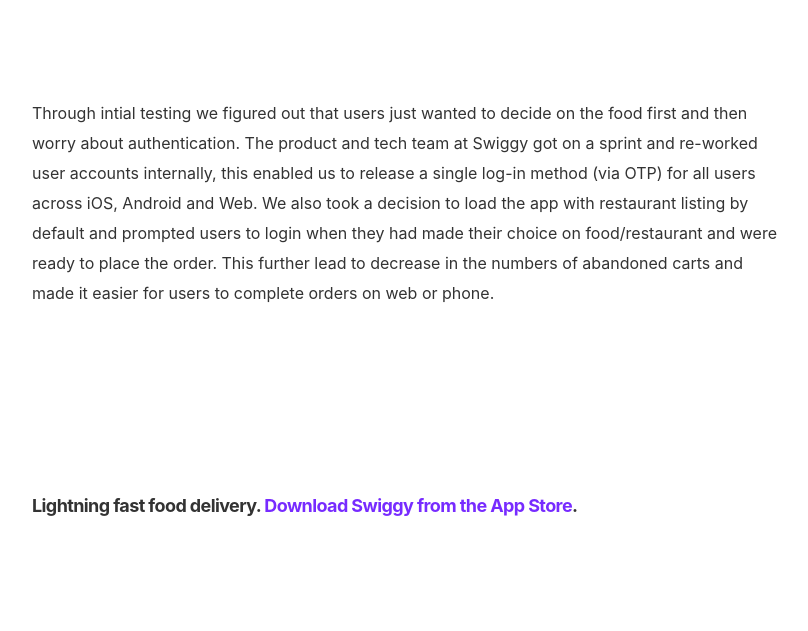
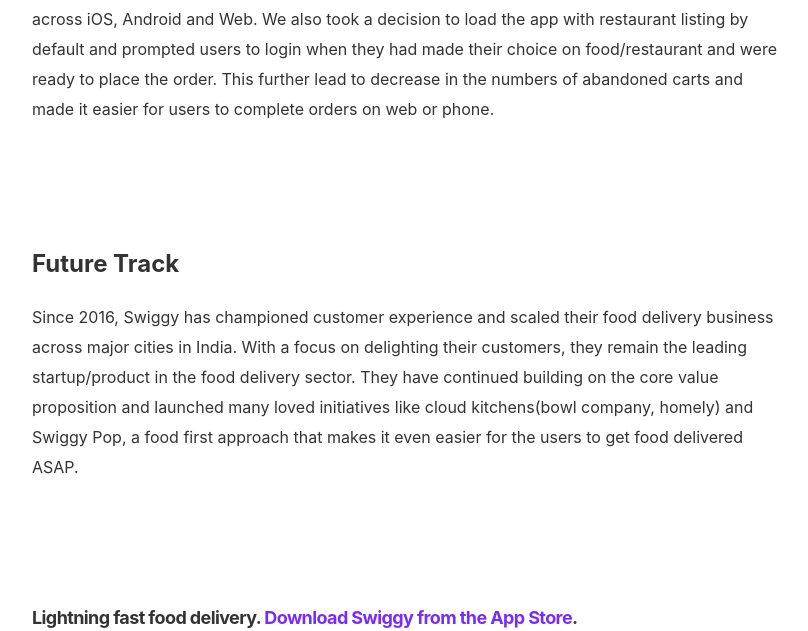
Before and after one commit to mnsvz/mnsvz.github.io, a Jekyll site: the page built from _posts/2016-03-09-swiggy-consumer-app.markdown, in a window 1280 px wide and 900 px high, scrolled down 7067 px, cut to the strip 269-900 px from the top of the window. Shown: the whole strip, without its empty margins (234-1042 px from the left). Built offline with Jekyll 4.4.1, drawn with Linux system fonts in a browser that asks for light colours; before the commit the page ends 7855 px from its top, so only the background shows below that.

Commit message:
updating posts

```diff
--- a/_posts/2016-03-09-swiggy-consumer-app.markdown
+++ b/_posts/2016-03-09-swiggy-consumer-app.markdown
@@ -25,8 +25,6 @@
 We wanted to change this and make food-ordering 'second nature' to our hungry users.
 During the second half of 2015, I led the redesign of Swiggy's consumer apps to get rid of the hassle in food ordering UX and standardise the communication of the underlying logistics to the users. Here are just a few of the changes we shipped.
 
-<!--more-->
----
 
 ## Live Tracking and Logistical Transparency.
 
@@ -58,7 +56,6 @@
 
 
 
-
 ## Better Address Management
 
 Adding a new delivery address and managing existing addresses was manual and a pain for the users. We advocated for auto-filling the address fields via google maps. This made the ‘add a new address flow' more accurate and easy for the users. This accuracy further helped the logistics/operations teams to perform better, by eliminating many last mile phone calls between users, delivery personnel and Swiggy’s customer care.
@@ -71,9 +68,6 @@
 ---
 
 Aiding to the repeated usage, we also created quick tags such as “home”, “office”. This made it easier for users to know their current delivery location. We also developed a feature logic, based on the location and time of the day, the app automatically fetches the right address and gives the list of restaurants. Thereby eliminating manual choosing of the address every time.
-
-
----
 
 
 ## Increasing the 'Average Order Value'
@@ -106,6 +100,9 @@
 Through intial testing we figured out that users just wanted to decide on the food first and then worry about authentication. The product and tech team at Swiggy got on a sprint and re-worked user accounts internally, this enabled us to release a single log-in method (via OTP) for all users across iOS, Android and Web. We also took a decision to load the app with restaurant listing by default and prompted users to login when they had made their choice on food/restaurant and were ready to place the order. This further lead to decrease in the numbers of abandoned carts and made it easier for users to complete orders on web or phone.
 
 ---
+## Future Track
+
+Since 2016, Swiggy has championed customer experience and scaled their food delivery business across major cities in India. With a focus on delighting their customers, they remain the leading startup/product in the food delivery sector. They have continued building on the core value proposition and launched many loved initiatives like cloud kitchens(bowl company, homely) and Swiggy Pop, a food first approach that makes it even easier for the users to get food delivered ASAP.
 
 ---
 
--- a/_posts/2018-08-10-olaplay-consumer-experience.markdown
+++ b/_posts/2018-08-10-olaplay-consumer-experience.markdown
@@ -85,7 +85,6 @@
 ---
 ## Sketch & Ideation
 
-The biggest constraint was creating something that would be within the scope of a mobile app. I started by defining the most important information to communicate. My inner monologue went something like this — “What is the biggest value provided by this app — the ability to see each new sale in realtime. Do we want to show a sales breakdown by Day, Week, Month, and All Time? What value is added between Week and Month? Do we want to provide a breakdown of sales by product or should that segmentation be for a later release?”
 
 <figure>
 <img class="lazy" data-original="{{edchao.github.io}}/assets/olaplay_music_player.gif" />
@@ -93,9 +92,6 @@
 
 ---
 
-I then started sketching out the flow and defining scope with decisions such as letting users log in, but not sign up (for the v1 MVP) since this was more of a tool for existing users rather than an acquisition channel to reach new users. We also removed a few things from the scope such as photos of products and any detailed /information/interaction with the sales info, so we could make sure we would be able to ship this quickly.
-
-One thing I kept in mind was, putting the emphasis on the customer rather than the purchase. Out in the field, merchants would talk and interact with people and close a deal, merchants remember their customers very well and track stuff mentally using their names, it’s more important to highlight that there are people behind these transactions. These merchants have chosen to use Intamojo because they want a direct relationship with their audience, so we should help them feel this relationship.
 
 ---
 ## Design & Prototyping
```
Also changed, not shown: _posts/2017-10-05-instamojo-merchant-app.markdown (+5 -3 lines), 3 other files.
